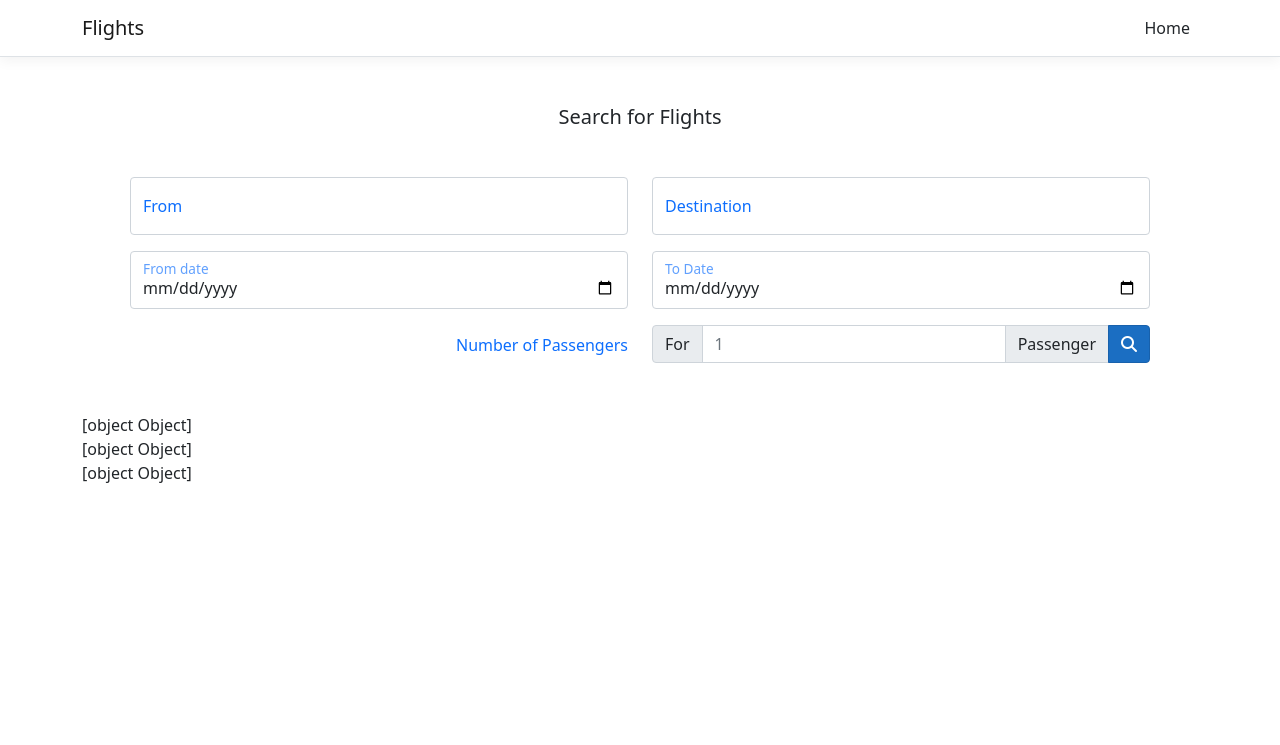
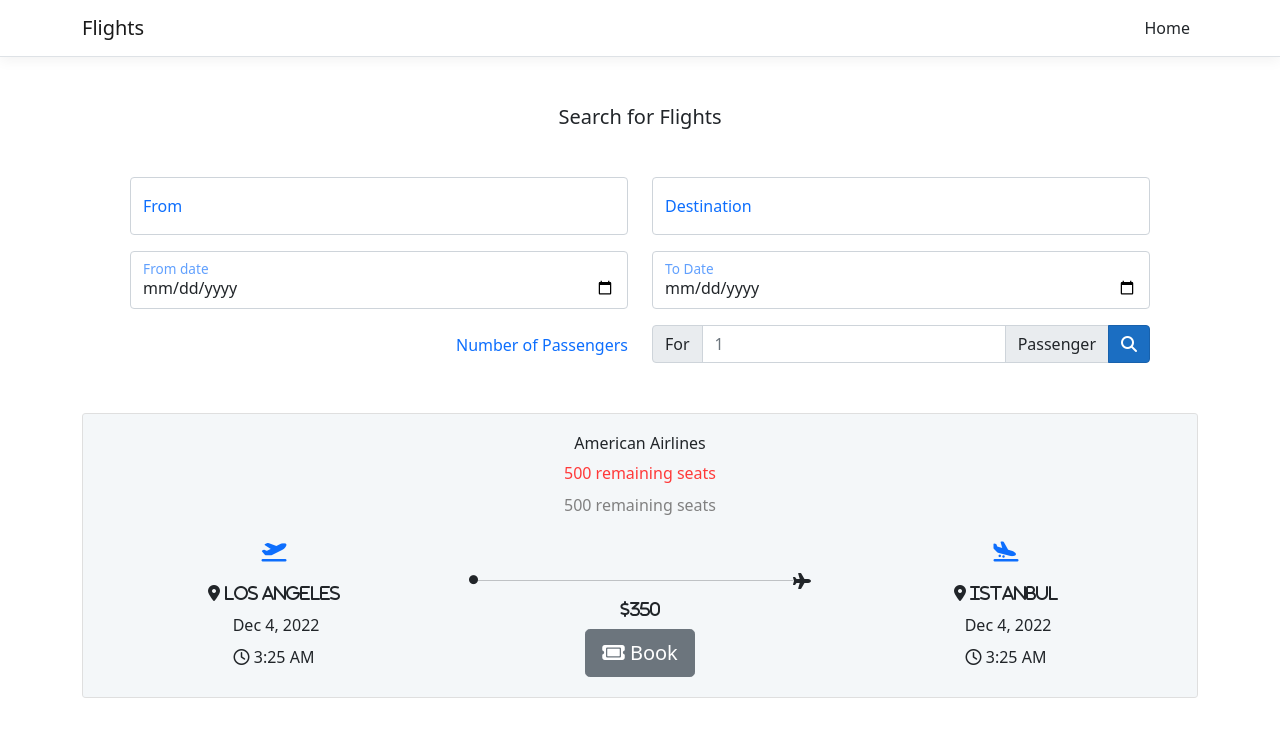
Before and after one commit to 1EmmanuelMejia/AirLine-Project, an Angular app in the folder Flights/ClientApp/: page / in a window 1280 px wide. Shown: the top 745 px of the page. Built offline with nearby package versions, Linux system fonts and the light colour scheme.

Commit message:
added changes flight,price,time,date to the page

```diff
--- a/Flights/ClientApp/src/app/search-flights/search-flights.component.html
+++ b/Flights/ClientApp/src/app/search-flights/search-flights.component.html
@@ -72,6 +72,96 @@
 
 
     <!-- Creating a for loop to display airline from search flight component-->
-    <div *ngFor="let flight of searchResult">
-      {{flight}} <!--data binding from the flight -->
+<div *ngFor="let flight of searchResult">
+
+  <!--Creating divs to seperate each airline card-->
+  <div class="card text-dark mt-5 text-center">
+    <div class="card-body" style="padding: 20px; background-color:#e5ecf26e">
+
+      <h6 class="card-title">{{flight.airline}}</h6> <!--data binding from the flight -->
+
+      <div class="card-title" style="color:#ff3939">
+        {{flight.remainingNumberOfSeats}} remaining seats
+      </div>
+
+      <!--Creating divs to seperate each seat card-->
+      <div class="card-title" style="color:#808080">
+        {{flight.remainingNumberOfSeats}} remaining seats
+      </div>
+
+      <!--Creating grids and rows to insert -->
+
+      <div class="d-grid text-center g-2">
+        <!--Row for each of the card-->
+        <div class="row">
+
+          <div class="col">
+
+            <div class="col m-3">
+              <i class="text-primary fas fa-plane-departure" style="font-size:20px;"></i>
+            </div>
+
+            <div class="col">
+              <i class="fa-solid fa-location-dot">
+                {{flight.departure.place}}
+              </i>
+            </div>
+
+            <div class="col m-2">
+              <i class="fa-regular"></i>
+              {{flight.departure.time | date }}
+            </div>
+
+            <div class="col">
+              <i class="fa-regular fa-clock"></i>
+              {{flight.departure.time | date:'shortTime' }}
+            </div>
+
+          </div>
+
+          <div class="col">
+            <div style="display:flex;">
+              <i class="fa-solid fa-circle" style="margin-top:50px; font-size:9px;"></i>
+              <hr style="display:block; width: 100%; margin-top:55px;" />
+              <i class="fas fa-plane" style="margin-top:48px;"></i>
+            </div>
+
+            <i class="fas fa-usd">{{flight.price}}</i>
+            <br />
+            <a class="btn btn-secondary btn-lg mt-2">
+              <i class="fas fa-ticket"></i>
+              Book
+            </a>
+          </div>
+
+          <div class="col">
+            <div class="col m-3">
+              <i class="text-primary fas fa-plane-arrival" style="font-size:20px;"></i>
+            </div>
+
+            <div class="col">
+              <i class="fa-solid fa-location-dot">
+                {{flight.arrival.place}}
+              </i>
+            </div>
+
+            <div class="col m-2">
+              <i class="fa-regular"></i>
+              {{flight.arrival.time | date }}
+            </div>
+
+            <div class="col">
+              <i class="fa-regular fa-clock"></i>
+              {{flight.arrival.time | date:'shortTime' }}
+            </div>
+
+          </div>
+
+
+        </div>
+
+      </div>
+
     </div>
+
+  </div>
```
